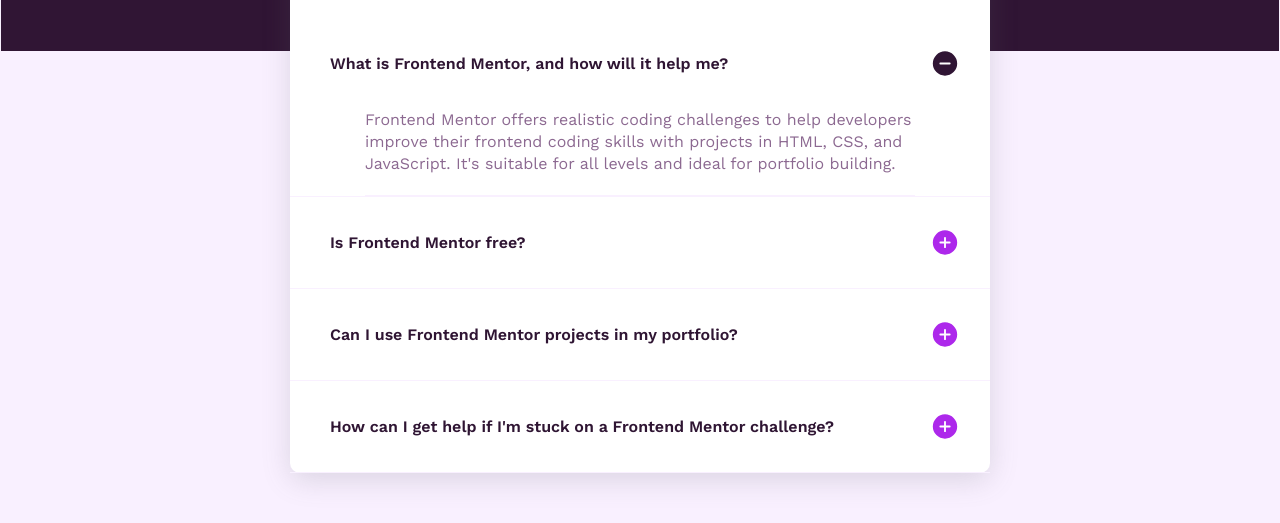
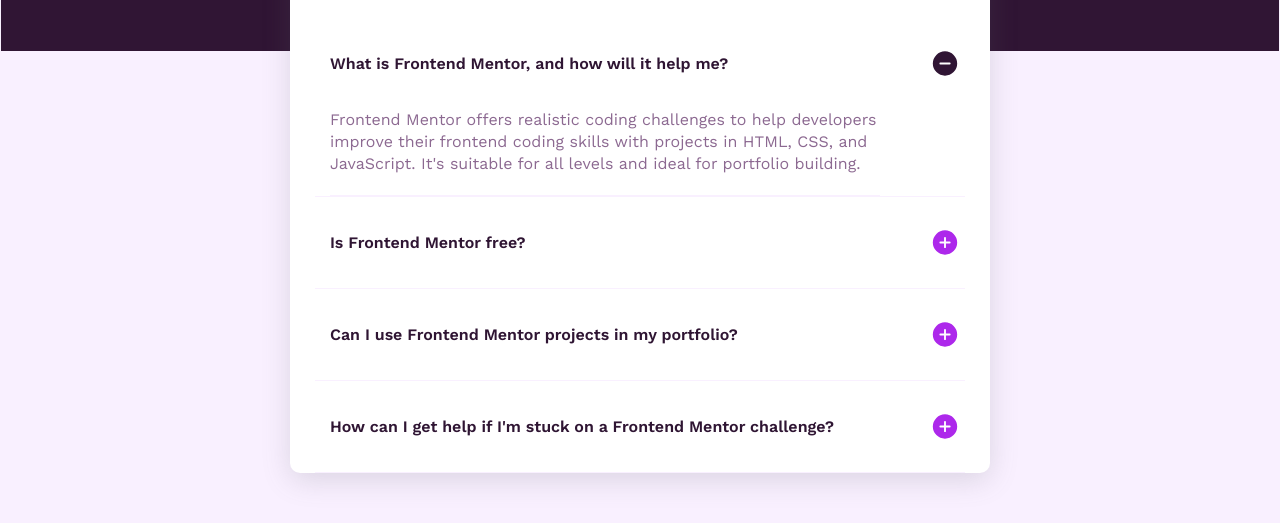
Before and after one commit to mendas-cpu/js-challenge, a plain HTML site: page index.html in a window 1280 px wide. Both pictures are taken after a click on the element "What is Frontend Mentor, and how will it help me?". Shown: the part 233-756 px from the top of the page. Drawn offline with Linux system fonts and the light colour scheme.

Commit message:
adjustments

```diff
--- a/style.css
+++ b/style.css
@@ -47,6 +47,8 @@ p{
     margin: auto;
     border-bottom: solid 1px hsl(275, 100%, 97%);
     width: 550px;
+    margin-left: 15px;
+    margin-right: 0px;
 }
 .headers:hover{
     color: hsl(300, 100%, 25%);
@@ -62,7 +64,6 @@ p{
     display: inline-block;
 }
 #container1{
-    width: 1200px;
     background-color: white;
     width: 700px;
     min-height: 600px;
@@ -90,5 +91,6 @@ p{
     color: var(--primary-color);
     margin: auto;
     border-bottom: solid 1px hsl(275, 100%, 97%);
+    width: 650px;
 
 }
```
